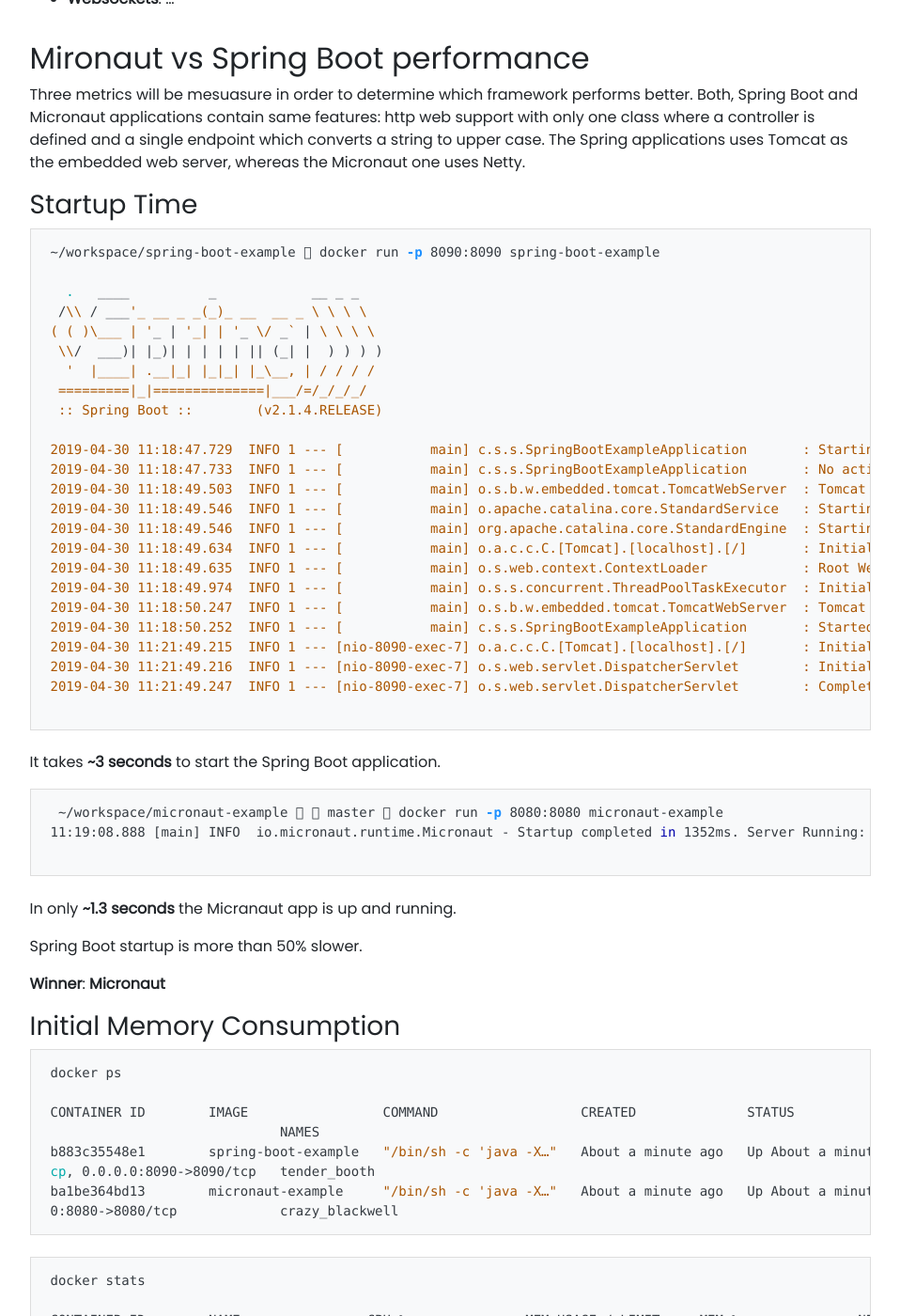
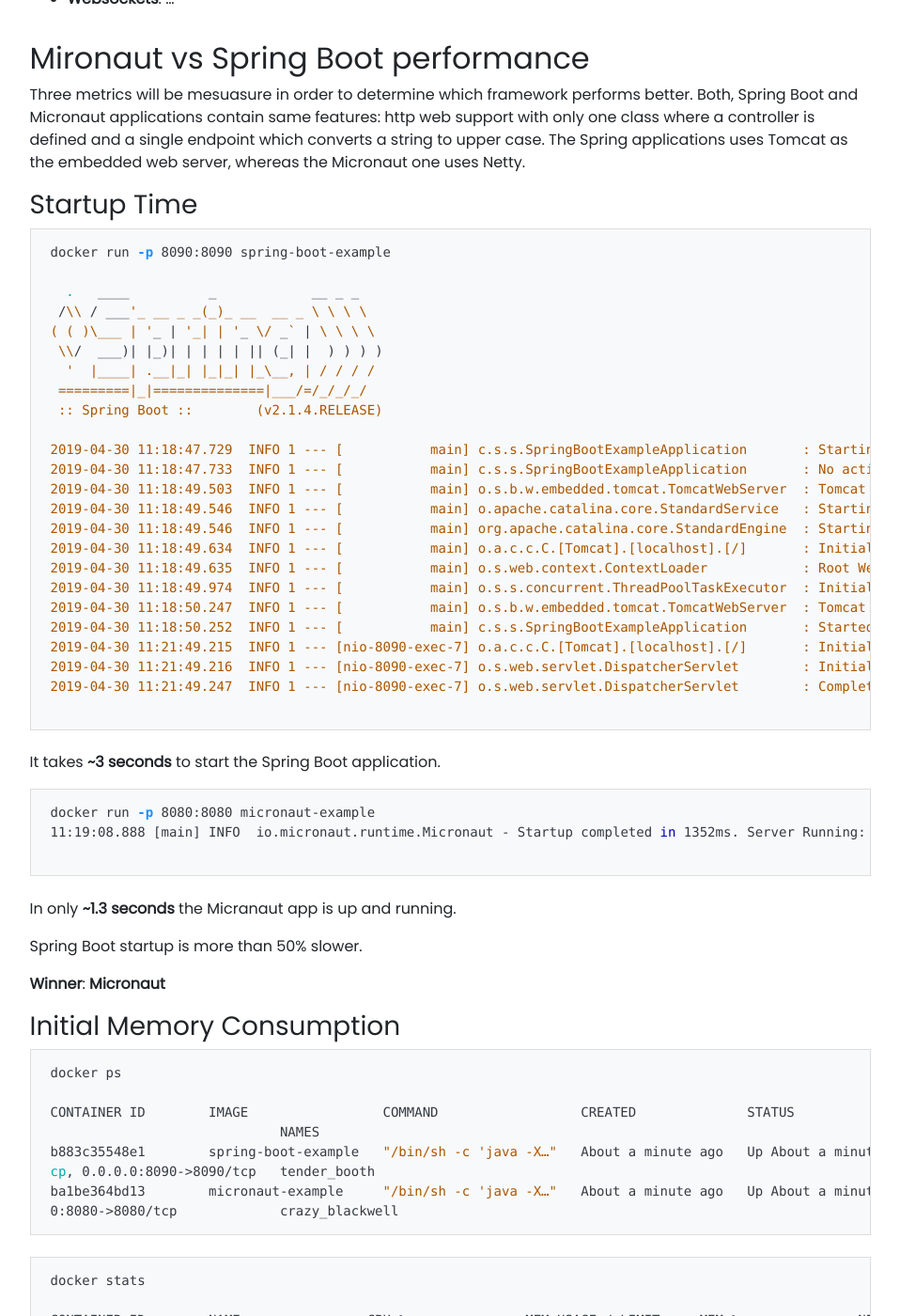
Before and after one commit to jackhman/sergio-martin-rubio-site, a Jekyll site: the page built from _posts/2019-04-29-micronaut-a-contender-for-the-microservices-era.md, in a window 1280 px wide and 1400 px high, scrolled down 3540 px. Shown: the whole window at 94% size, without its empty margins (161-1119 px from the left). Built offline with Jekyll 4.4.1, drawn with Linux system fonts in a browser that asks for light colours; nearby versions of some CDN libraries; our own code applies the rules of GitHub Pages for plain Markdown files; comment, search, counter and statistics services are not loaded.

Commit message:
update article

````diff
--- a/_posts/2019-04-29-micronaut-a-contender-for-the-microservices-era.md
+++ b/_posts/2019-04-29-micronaut-a-contender-for-the-microservices-era.md
@@ -120,7 +120,7 @@
 ### Startup Time
 
 ```shell
-~/workspace/spring-boot-example  docker run -p 8090:8090 spring-boot-example
+docker run -p 8090:8090 spring-boot-example
 
   .   ____          _            __ _ _
  /\\ / ___'_ __ _ _(_)_ __  __ _ \ \ \ \
@@ -150,7 +150,7 @@
 
 
 ```shell
- ~/workspace/micronaut-example   master  docker run -p 8080:8080 micronaut-example
+docker run -p 8080:8080 micronaut-example
 11:19:08.888 [main] INFO  io.micronaut.runtime.Micronaut - Startup completed in 1352ms. Server Running: http://bca092ae4eb6:8080
 
 ```
````
